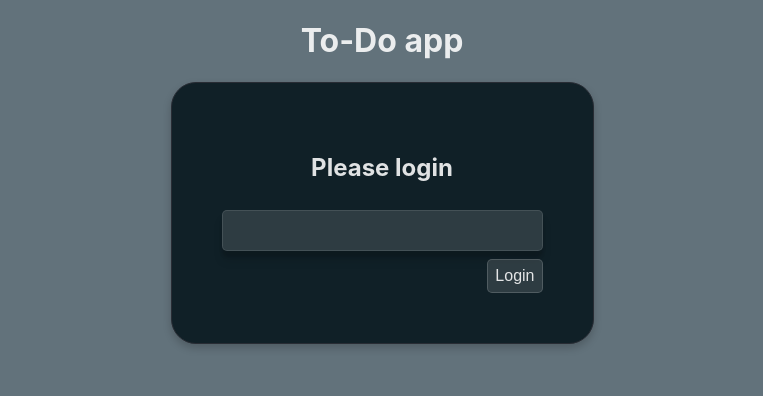
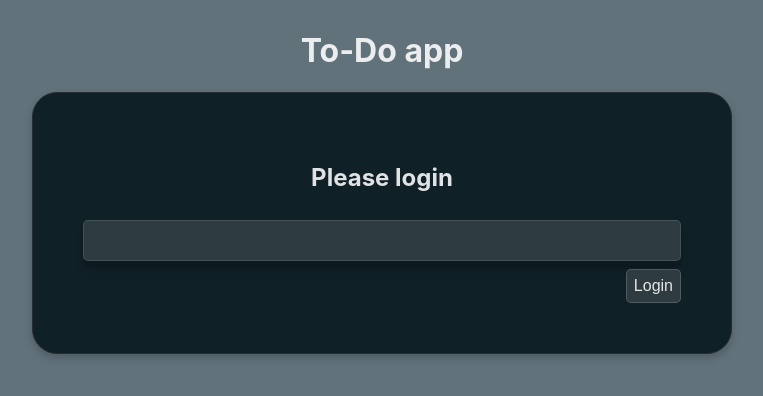
Before and after one commit to marnixlenoble/todo-app, a React (Create React App) app in the folder frontend/: page / in a window 1280 px wide. Shown: the top 396 px of the page, without its empty margins (258-1021 px from the left). Built offline with nearby package versions, Linux system fonts and the light colour scheme; no server answers.

Commit message:
Improve styling

```diff
--- a/frontend/src/App.css
+++ b/frontend/src/App.css
@@ -9,6 +9,8 @@
   background-color: #102027;
   max-height: 1000px;
   width: 100%;
+  box-sizing: border-box;
+  max-width: 700px;
 }
 
 .Header {
@@ -22,3 +24,13 @@
   align-items: center;
   width: 100%;
 }
+
+#root {
+  display: flex;
+  text-align: center;
+  align-items: center;
+  justify-content: center;
+  width: 100%;
+  padding: 10px;
+  box-sizing: border-box;
+}
--- a/frontend/src/components/TaskItem.css
+++ b/frontend/src/components/TaskItem.css
@@ -3,10 +3,7 @@
   align-items: center;
   justify-content: space-between;
   text-align: center;
-  padding-left: 20px;
-  padding-right: 20px;
-  padding-top: 20px;
-  padding-bottom: 20px;
+  padding: 20px;
   background-color: rgba(255, 255, 255, 0.13);
   border: 1px solid hsla(0, 0%, 100%, 0.1);
   border-radius: 5px;
@@ -14,7 +11,6 @@
   margin-bottom: 10px;
   width: 100%;
   box-sizing: border-box;
-  max-width: 500px;
 }
 
 .task-title {
```
